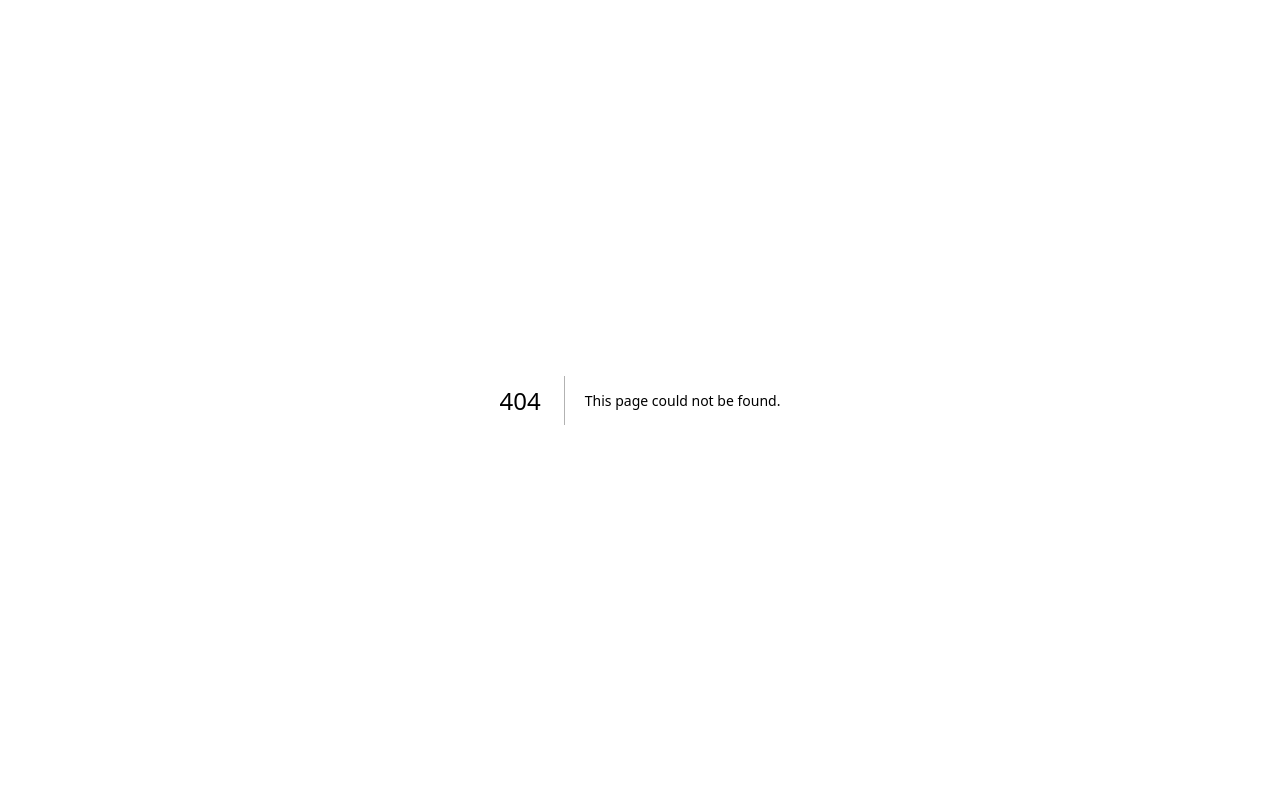
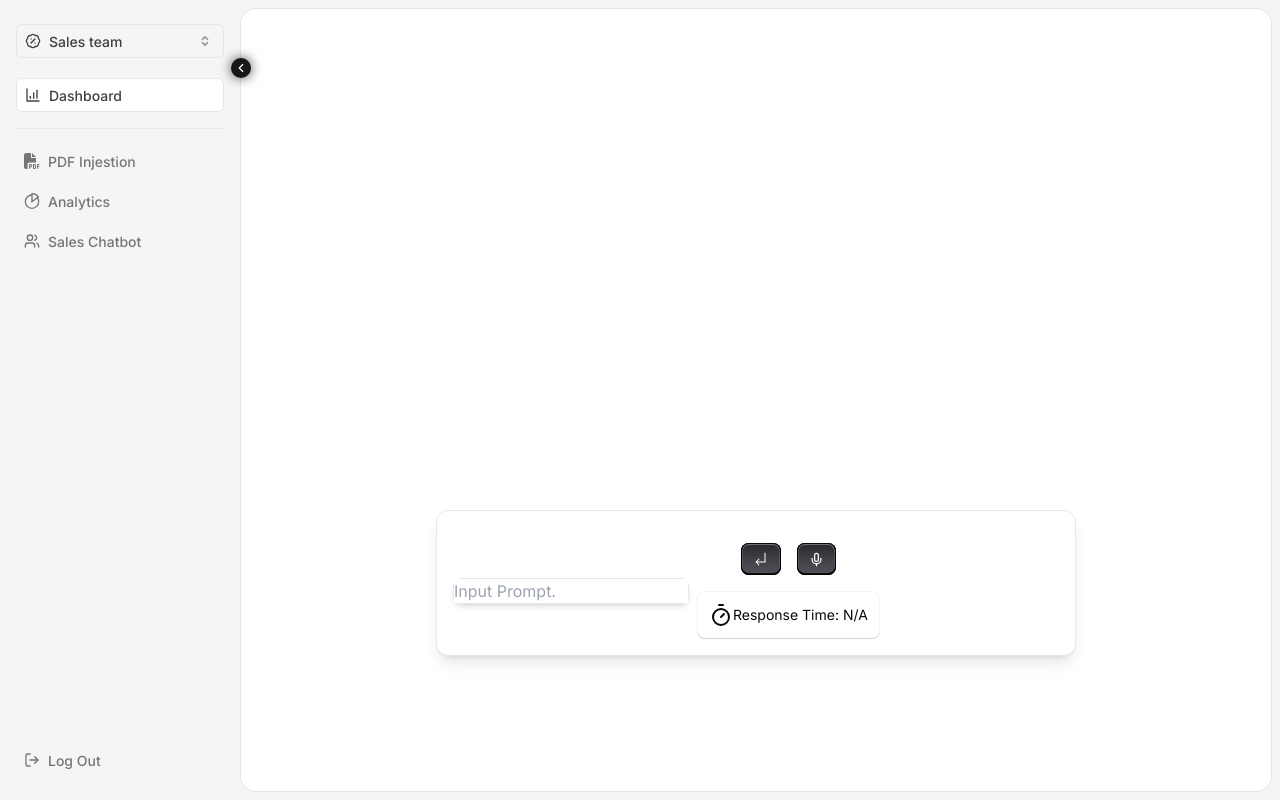
Before and after one commit to SujalChoudhari/100x_Buildathon_Entropy, a Next.js app in the folder frontend/: page /dashboard/chat in a window 1280 px wide. Before the commit this address had no page. Built offline with nearby package versions, Linux system fonts and the light colour scheme.

Commit message:
hotfix: small update

```diff
--- /dev/null
+++ b/frontend/src/app/dashboard/chat/page.tsx
@@ -0,0 +1,68 @@
+"use client";
+import React, { useEffect, useState } from 'react'
+// import ChatArea from '@/components/chat';
+import axios from 'axios';
+import Chat from '@/components/chat';
+import PromptBox from '@/components/PromptBox';
+
+function page() {
+
+  const [chatMessages, setChatMessages] = useState<string[]>([]);
+  const [animatePrompt, setAnimatePrompt] = useState(false);
+  const [timeMs, setTimeMs] = useState(null);
+
+
+  const speak = async (text: string, wordsToConvert: number = 50) => {
+    // Split the text into words
+    const words = text.split(' ');
+    // Take the first N words
+    const wordsToSpeak = words.slice(0, wordsToConvert).join(' ');
+
+    // Check if the SpeechSynthesis API is available
+    if ('speechSynthesis' in window) {
+      // Create a new SpeechSynthesisUtterance instance
+      const utterance = new SpeechSynthesisUtterance(wordsToSpeak);
+
+      // Set the voice and language
+      // Note: You might need to select a voice that matches the language of your text
+      // This is just an example, you might want to set it dynamically based on your application's needs
+      utterance.lang = 'en-US';
+
+      // Speak the text
+      window.speechSynthesis.speak(utterance);
+    } else {
+      console.error('SpeechSynthesis API is not supported in this browser.');
+    }
+  };
+
+  // Example usage within onInputSent function
+  const onInputSent = async (input: string) => {
+    const userInput = input.trim();
+    try {
+      const response = await axios.post('http://localhost:8000/chat/response?query=' + encodeURIComponent(userInput));
+      setChatMessages(prevMessages => [...prevMessages, userInput, response.data.response]);
+      console.log(response.data);
+
+      // Convert and speak the first 50 words of the response
+      speak(response.data.response, 50);
+      // Check if response.data.time_ms exists and set it
+      if (response.data.time_ms) {
+        setTimeMs(response.data.time_ms);
+      }
+      //   toast.success(`Successful interaction: ${timeMs}ms`)
+    } catch (error) {
+        console.error('Error sending input:', error);
+      //   toast.error("Failed to send Input. Try Again")
+    }
+  };
+
+
+  return (
+    <div>
+      <Chat chatData={chatMessages.map((message, index) => ({ isUser: index % 2 === 0, message }))} />
+      <PromptBox onSubmitPressed={onInputSent} animatePrompt={animatePrompt} setAnimatePrompt={setAnimatePrompt} timeMs={timeMs} />
+    </div>
+  )
+}
+
+export default page
```
Also changed, not shown: 1 other file (tests, documents, lock files or other folders).
